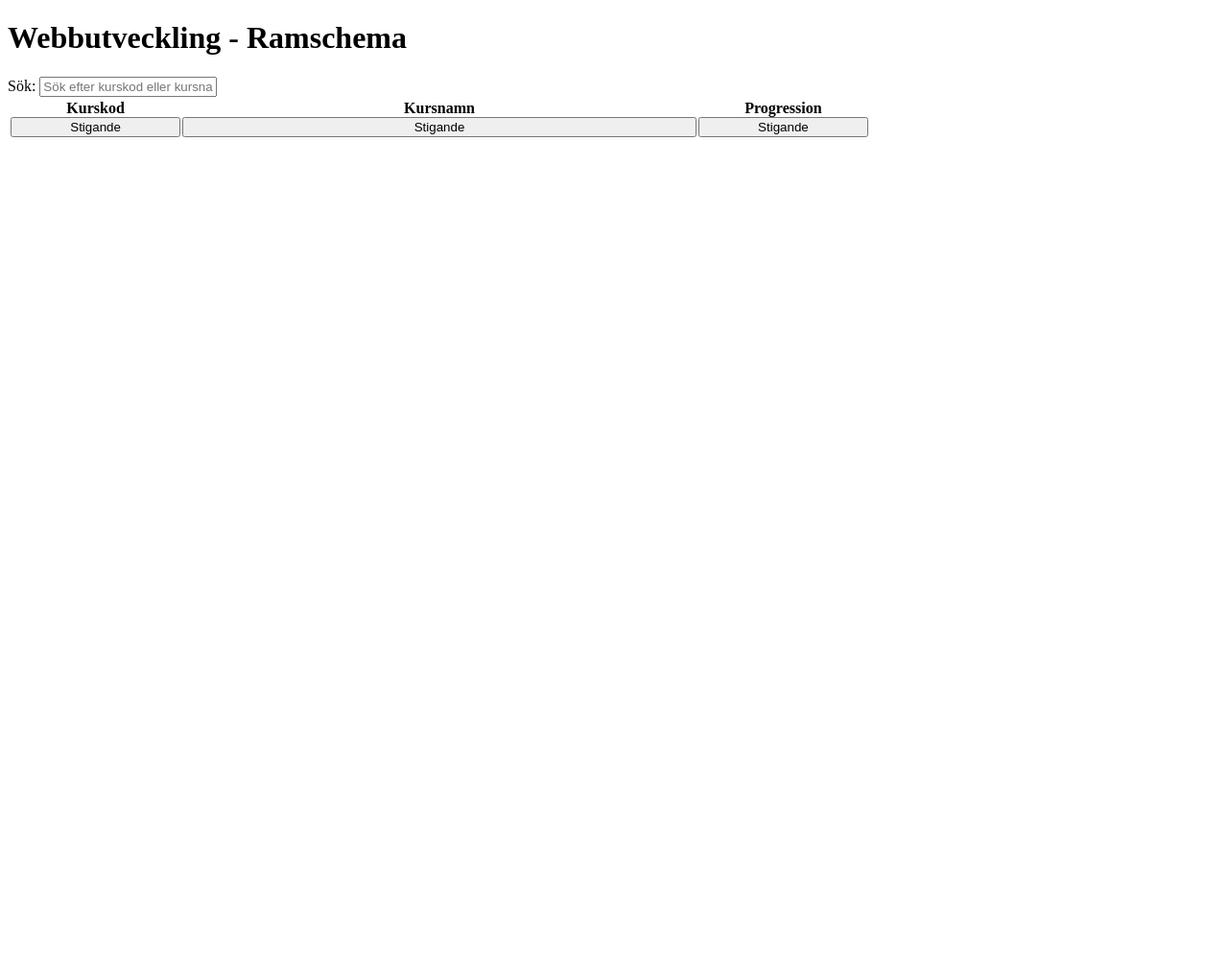
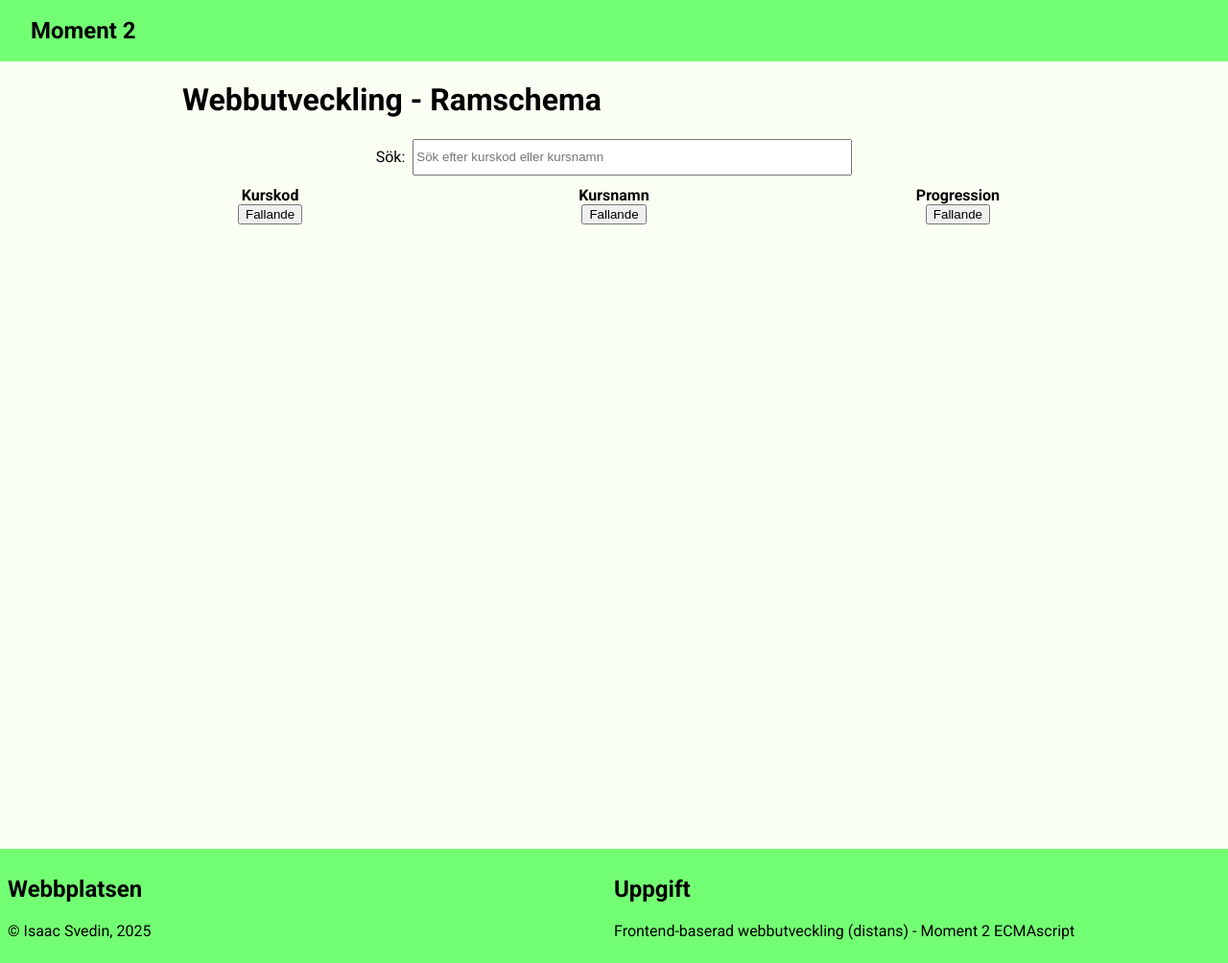
Before and after one commit to C4ndyFl4mes/frontend_moment2, a website built with Parcel: page src/pages/index.html in a window 1280 px wide. Shown: the whole page at 96% size. Before the commit the page ends 800 px from the top, so only its background shows below. Built offline with nearby package versions, Linux system fonts and the light colour scheme; no server answers.

Commit message:
Added styling on the page, footer and header, and installed roboto from Google Fonts in an npm package.

```diff
--- a/package.json
+++ b/package.json
@@ -14,5 +14,8 @@
     "gh-pages": "^6.3.0",
     "parcel": "^2.13.3"
   },
-  "browserslist": "> 0.5%, last 2 versions, not dead"
+  "browserslist": "> 0.5%, last 2 versions, not dead",
+  "dependencies": {
+    "@fontsource/roboto": "^5.1.1"
+  }
 }
--- a/src/pages/index.html
+++ b/src/pages/index.html
@@ -5,10 +5,12 @@
     <meta name="viewport" content="width=device-width, initial-scale=1.0">
     <link rel="stylesheet" href="../styles/index.css">
     <script src="../scripts/main.js" type="module"></script>
-    <title>Startsida</title>
+    <title>Moment 2</title>
 </head>
 <body>
-    <header></header>
+    <header>
+        <p>Moment 2</p>
+    </header>
     <main>
         <h1>Webbutveckling - Ramschema</h1>
         <label>
@@ -20,21 +22,32 @@
                 <tr>
                     <th>
                         <span>Kurskod</span>
-                        <button id="sort-code" class="button up">Stigande</button>
+                        <button id="sort-code" class="button up">Fallande</button>
                     </th>
                     <th>
                         <span>Kursnamn</span>
-                        <button id="sort-coursename" class="button up">Stigande</button>
+                        <button id="sort-coursename" class="button up">Fallande</button>
                     </th>
                     <th>
                         <span>Progression</span>
-                        <button id="sort-progression" class="button up">Stigande</button>
+                        <button id="sort-progression" class="button up">Fallande</button>
                     </th>
                 </tr>
             </thead>
             <tbody id="table-body"></tbody>
         </table>
     </main>
-    <footer></footer>
+    <footer>
+        <article>
+            <h2>Webbplatsen</h2>
+            <p>© Isaac Svedin, 2025</p>
+        </article>
+        <article>
+            <h2>Uppgift</h2>
+            <p>
+                Frontend-baserad webbutveckling (distans) - Moment 2 ECMAscript
+            </p>
+        </article>
+    </footer>
 </body>
 </html>
--- a/src/scripts/main.js
+++ b/src/scripts/main.js
@@ -1,3 +1,7 @@
+// För roboto font från Google Fonts.
+import "@fontsource/roboto";
+import "@fontsource/roboto/700.css";
+
 const searchINPUT = document.getElementById("search"); // Deklarerar sökfältets element.
 const sortCodeBTN = document.getElementById("sort-code");
 const sortCourseNameBTN = document.getElementById("sort-coursename");
--- a/src/styles/index.css
+++ b/src/styles/index.css
@@ -1,14 +1,116 @@
-table {
+body {
+    margin: 0;
+    font-family: "Roboto", Helvetica, Arial, sans-serif;
+
+    background-color: rgb(250, 255, 243);
+}
+
+/* The header of the page. */
+header {
+    height: 4rem;
+
+    padding-left: 2rem;
+
+    font-size: 1.5rem;
+    font-weight: 700;
+
+    background-color: rgb(115, 255, 115);
+
+    display: flex;
+    align-items: center;
+}
+
+header>p {
+    margin: 0;
+}
+
+/* Dynamic and reponsive size. */
+main {
     width: 90%;
     max-width: 900px;
+    min-height: 100vh;
+    margin: 0 auto;
 }
+/* The table is 100% the with of the main. */
+table {
+    width: 100%;
+}
+
+/* All rows and their column width. */
 tr {
     display: grid;
     grid-template-columns: 20% auto 20%;
+    user-select: none;
 }
 
+/* The common rows (not the headers th). */
+tr:has(td) {
+    min-height: 2rem;
+    border-bottom: 1px solid black;
+    border-radius: 5px;
+}
+
+/* On hover it sets an shadow and greenish background. */
+tr:has(td):hover {
+    background-color: rgb(81, 255, 81);
+    box-shadow: 1px 0px 10px black;
+    min-height: 2.2rem;
+    font-size: 1.1rem;
+    font-weight: 700;
+}
+
+/* To distinguish the header row from the common rows. */
+tr:has(th) {
+    margin-bottom: 1rem;
+}
+
+/* The text to be centered vertically in each cell, both th and td.  */
+tr>* {
+    align-self: center;
+}
+
+/* The headers for each column in the table. */
 th {
     display: flex;
     flex-direction: column;
     text-align: center;
 }
+
+/* The label around the search field. */
+label {
+    margin-bottom: 0.5rem;
+
+    display: flex;
+    justify-content: center;
+    align-items: center;
+}
+
+/* The search field. */
+#search {
+    height: 2rem;
+    margin-left: 0.5rem;
+    min-width: 50%;
+}
+
+/* The three sorting buttons. */
+.button {
+    width: auto;
+    margin: 0 auto;
+    cursor: pointer;
+}
+
+/* The footer for the page. */
+footer {
+    padding: 0.5rem;
+
+    background-color: rgb(115, 255, 115);
+
+    display: flex;
+    justify-content: space-between;
+    flex-wrap: wrap;
+
+}
+
+footer>article {
+    flex: 1;
+}
```
